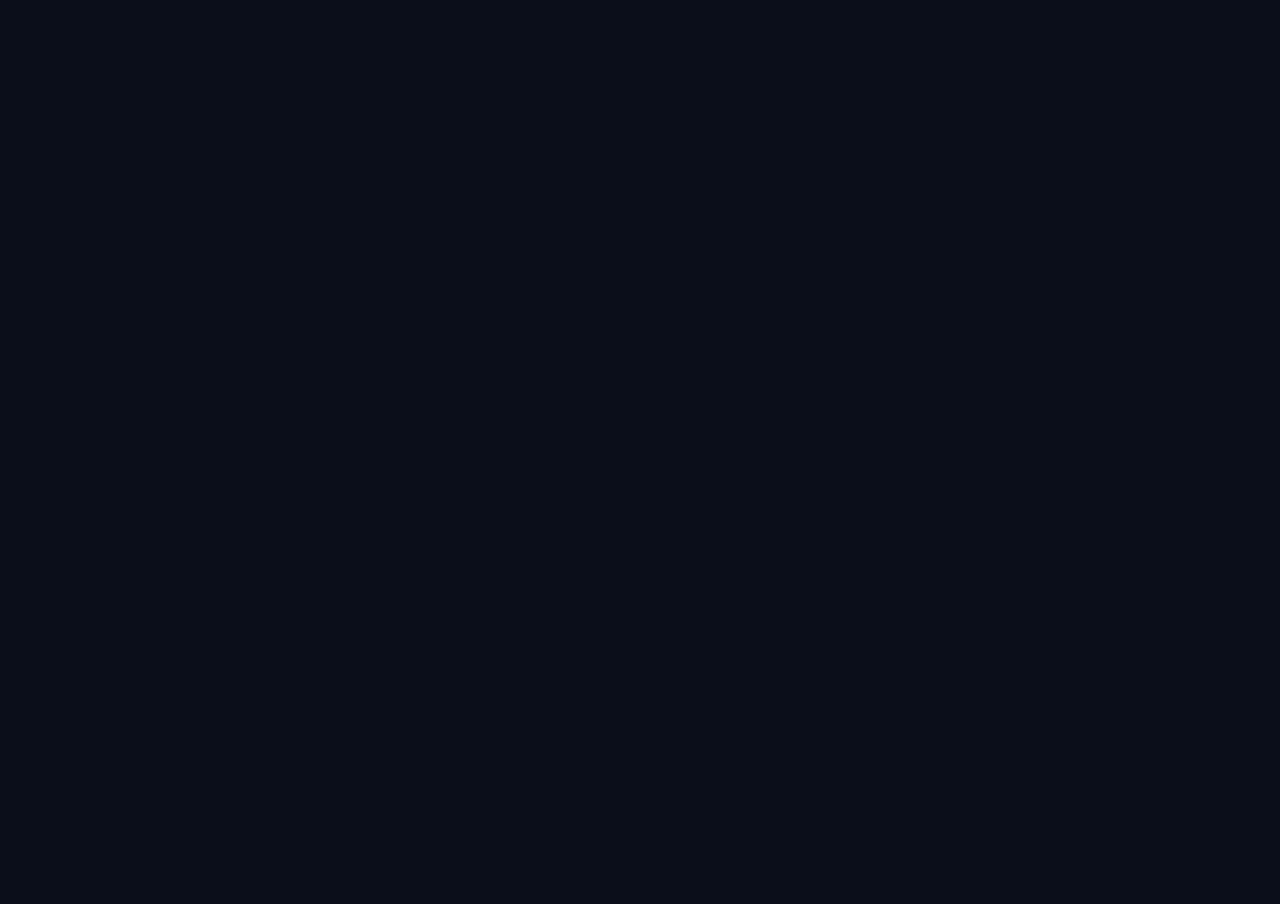
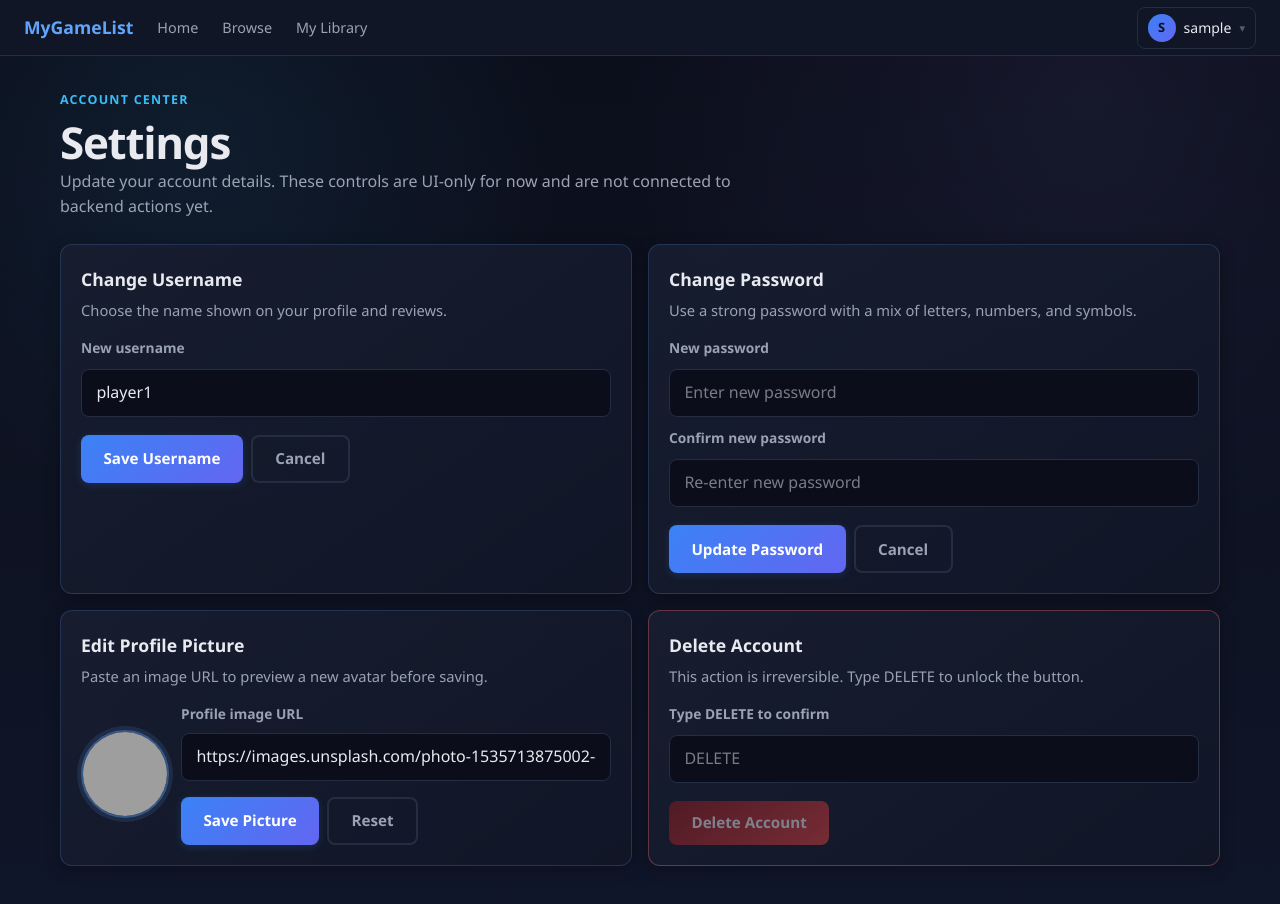
Before and after one commit to zaid-hasan-ucf/cis4004termproject, a React (Vite) app in the folder client/: page /settings in a window 1280 px wide. Before the commit this address had no page. Shown: the top 904 px of the page. Before the commit the page ends 800 px from the top, so only its background shows below. Built offline with nearby package versions, Linux system fonts and the light colour scheme; sample sign-in values are in the browser's storage; grey boxes are pictures that could not be loaded.

Commit message:
added settings page for profile

```diff
--- a/client/src/App.jsx
+++ b/client/src/App.jsx
@@ -8,6 +8,7 @@ import HomePage from './pages/HomePage'
 import UserProfilePage from './pages/UserProfilePage'
 import GameDetailPage from './pages/GameDetailPage'
 import AdminPage from './pages/adminPage'
+import SettingsPage from './pages/setings'
 import './App.css'
 
 export default function App() {
@@ -22,6 +23,7 @@ export default function App() {
           {/* Protected — any logged-in user */}
           <Route path="/home" element={<ProtectedRoute><HomePage /></ProtectedRoute>} />
           <Route path="/profile/:username" element={<ProtectedRoute><UserProfilePage /></ProtectedRoute>} />
+          <Route path="/settings" element={<ProtectedRoute><SettingsPage /></ProtectedRoute>} />
 
           <Route path="/games/:id" element={<ProtectedRoute><GameDetailPage /></ProtectedRoute>} />
 
--- /dev/null
+++ b/client/src/pages/SettingsPage.css
@@ -0,0 +1,139 @@
+.settings-page {
+  min-height: 100vh;
+  background:
+    radial-gradient(circle at 15% 15%, rgba(56, 189, 248, 0.08), transparent 28%),
+    radial-gradient(circle at 85% 10%, rgba(167, 139, 250, 0.07), transparent 34%),
+    linear-gradient(180deg, #0b0e1a 0%, #101629 100%);
+}
+
+.settings-container {
+  padding-top: 34px;
+  padding-bottom: 60px;
+}
+
+.settings-header {
+  margin-bottom: 24px;
+  max-width: 700px;
+}
+
+.settings-header h1 {
+  margin: 0;
+  font-size: clamp(2rem, 5vw, 2.75rem);
+  letter-spacing: -0.03em;
+}
+
+.settings-kicker {
+  margin: 0 0 6px;
+  text-transform: uppercase;
+  letter-spacing: 0.1em;
+  font-weight: 700;
+  font-size: 0.78rem;
+  color: var(--accent);
+}
+
+.settings-grid {
+  display: grid;
+  grid-template-columns: repeat(2, minmax(0, 1fr));
+  gap: 16px;
+}
+
+.settings-card {
+  border: 1px solid rgba(96, 165, 250, 0.2);
+  background: linear-gradient(145deg, rgba(24, 30, 48, 0.92), rgba(17, 22, 39, 0.98));
+}
+
+.settings-card.danger {
+  border-color: rgba(248, 113, 113, 0.35);
+}
+
+.settings-card-header {
+  margin-bottom: 14px;
+}
+
+.settings-card-header h2 {
+  margin: 0;
+  font-size: 1.1rem;
+}
+
+.settings-description {
+  margin-top: 6px;
+  font-size: 0.92rem;
+}
+
+.settings-card-body {
+  display: grid;
+  gap: 10px;
+}
+
+.settings-label {
+  font-size: 0.86rem;
+  font-weight: 700;
+  color: var(--text-secondary);
+}
+
+.settings-actions {
+  margin-top: 8px;
+  display: flex;
+  flex-wrap: wrap;
+  gap: 8px;
+}
+
+.avatar-editor {
+  display: grid;
+  grid-template-columns: 88px 1fr;
+  gap: 12px;
+  align-items: center;
+}
+
+.settings-avatar-preview {
+  width: 88px;
+  height: 88px;
+  border-radius: 50%;
+  object-fit: cover;
+  border: 2px solid rgba(96, 165, 250, 0.45);
+  box-shadow: 0 0 0 4px rgba(96, 165, 250, 0.12);
+}
+
+.avatar-fields {
+  display: grid;
+  gap: 8px;
+}
+
+.danger-action-btn {
+  background: linear-gradient(145deg, #991b1b, #ef4444);
+  color: #fff;
+  border: 0;
+  border-radius: var(--radius-btn);
+  padding: 0.7rem 1.4rem;
+  font-weight: 700;
+  box-shadow: 0 12px 24px rgba(153, 27, 27, 0.2);
+}
+
+.danger-action-btn:hover:not(:disabled) {
+  transform: translateY(-1px);
+  box-shadow: 0 16px 32px rgba(239, 68, 68, 0.32);
+}
+
+.danger-action-btn:disabled {
+  opacity: 0.45;
+  cursor: not-allowed;
+  box-shadow: none;
+}
+
+@media (max-width: 940px) {
+  .settings-grid {
+    grid-template-columns: 1fr;
+  }
+}
+
+@media (max-width: 640px) {
+  .settings-container {
+    padding-top: 22px;
+    padding-bottom: 42px;
+  }
+
+  .avatar-editor {
+    grid-template-columns: 1fr;
+    justify-items: start;
+  }
+}
--- /dev/null
+++ b/client/src/pages/setings.jsx
@@ -0,0 +1,156 @@
+import { useState } from 'react'
+import Navbar from '../components/Navbar'
+import Button from '../components/Button'
+import './SettingsPage.css'
+
+const DEFAULT_AVATAR =
+	'https://images.unsplash.com/photo-1535713875002-d1d0cf377fde?auto=format&fit=crop&w=420&q=80'
+
+function SectionCard({ title, description, children, danger = false }) {
+	return (
+		<section className={`card settings-card ${danger ? 'danger' : ''}`}>
+			<div className="settings-card-header">
+				<h2>{title}</h2>
+				{description && <p className="muted settings-description">{description}</p>}
+			</div>
+			<div className="settings-card-body">{children}</div>
+		</section>
+	)
+}
+
+export default function SettingsPage() {
+	const [username, setUsername] = useState('player1')
+	const [newPassword, setNewPassword] = useState('')
+	const [confirmPassword, setConfirmPassword] = useState('')
+	const [profileImage, setProfileImage] = useState(DEFAULT_AVATAR)
+	const [previewImage, setPreviewImage] = useState(DEFAULT_AVATAR)
+	const [deleteCheck, setDeleteCheck] = useState('')
+
+	return (
+		<div className="settings-page">
+			<Navbar />
+
+			<div className="container settings-container">
+				<header className="settings-header">
+					<p className="settings-kicker">Account center</p>
+					<h1>Settings</h1>
+					<p className="muted">
+						Update your account details. These controls are UI-only for now and are not connected to backend actions yet.
+					</p>
+				</header>
+
+				<div className="settings-grid">
+					<SectionCard
+						title="Change Username"
+						description="Choose the name shown on your profile and reviews."
+					>
+						<label className="settings-label" htmlFor="username">New username</label>
+						<input
+							id="username"
+							className="field-input"
+							type="text"
+							placeholder="Enter a new username"
+							value={username}
+							onChange={(e) => setUsername(e.target.value)}
+						/>
+						<div className="settings-actions">
+							<Button>Save Username</Button>
+							<Button variant="ghost">Cancel</Button>
+						</div>
+					</SectionCard>
+
+					<SectionCard
+						title="Change Password"
+						description="Use a strong password with a mix of letters, numbers, and symbols."
+					>
+						<label className="settings-label" htmlFor="new-password">New password</label>
+						<input
+							id="new-password"
+							className="field-input"
+							type="password"
+							placeholder="Enter new password"
+							value={newPassword}
+							onChange={(e) => setNewPassword(e.target.value)}
+						/>
+
+						<label className="settings-label" htmlFor="confirm-password">Confirm new password</label>
+						<input
+							id="confirm-password"
+							className="field-input"
+							type="password"
+							placeholder="Re-enter new password"
+							value={confirmPassword}
+							onChange={(e) => setConfirmPassword(e.target.value)}
+						/>
+
+						<div className="settings-actions">
+							<Button>Update Password</Button>
+							<Button variant="ghost">Cancel</Button>
+						</div>
+					</SectionCard>
+
+					<SectionCard
+						title="Edit Profile Picture"
+						description="Paste an image URL to preview a new avatar before saving."
+					>
+						<div className="avatar-editor">
+							<img src={previewImage} alt="Profile preview" className="settings-avatar-preview" />
+							<div className="avatar-fields">
+								<label className="settings-label" htmlFor="avatar-url">Profile image URL</label>
+								<input
+									id="avatar-url"
+									className="field-input"
+									type="url"
+									placeholder="https://example.com/image.jpg"
+									value={profileImage}
+									onChange={(e) => {
+										setProfileImage(e.target.value)
+										setPreviewImage(e.target.value || DEFAULT_AVATAR)
+									}}
+								/>
+								<div className="settings-actions">
+									<Button>Save Picture</Button>
+									<Button
+										variant="ghost"
+										onClick={() => {
+											setProfileImage(DEFAULT_AVATAR)
+											setPreviewImage(DEFAULT_AVATAR)
+										}}
+									>
+										Reset
+									</Button>
+								</div>
+							</div>
+						</div>
+					</SectionCard>
+
+					<SectionCard
+						title="Delete Account"
+						description="This action is irreversible. Type DELETE to unlock the button."
+						danger
+					>
+						<label className="settings-label" htmlFor="delete-confirm">Type DELETE to confirm</label>
+						<input
+							id="delete-confirm"
+							className="field-input"
+							type="text"
+							placeholder="DELETE"
+							value={deleteCheck}
+							onChange={(e) => setDeleteCheck(e.target.value)}
+						/>
+
+						<div className="settings-actions">
+							<button
+								type="button"
+								className="danger-action-btn"
+								disabled={deleteCheck !== 'DELETE'}
+							>
+								Delete Account
+							</button>
+						</div>
+					</SectionCard>
+				</div>
+			</div>
+		</div>
+	)
+}
```
